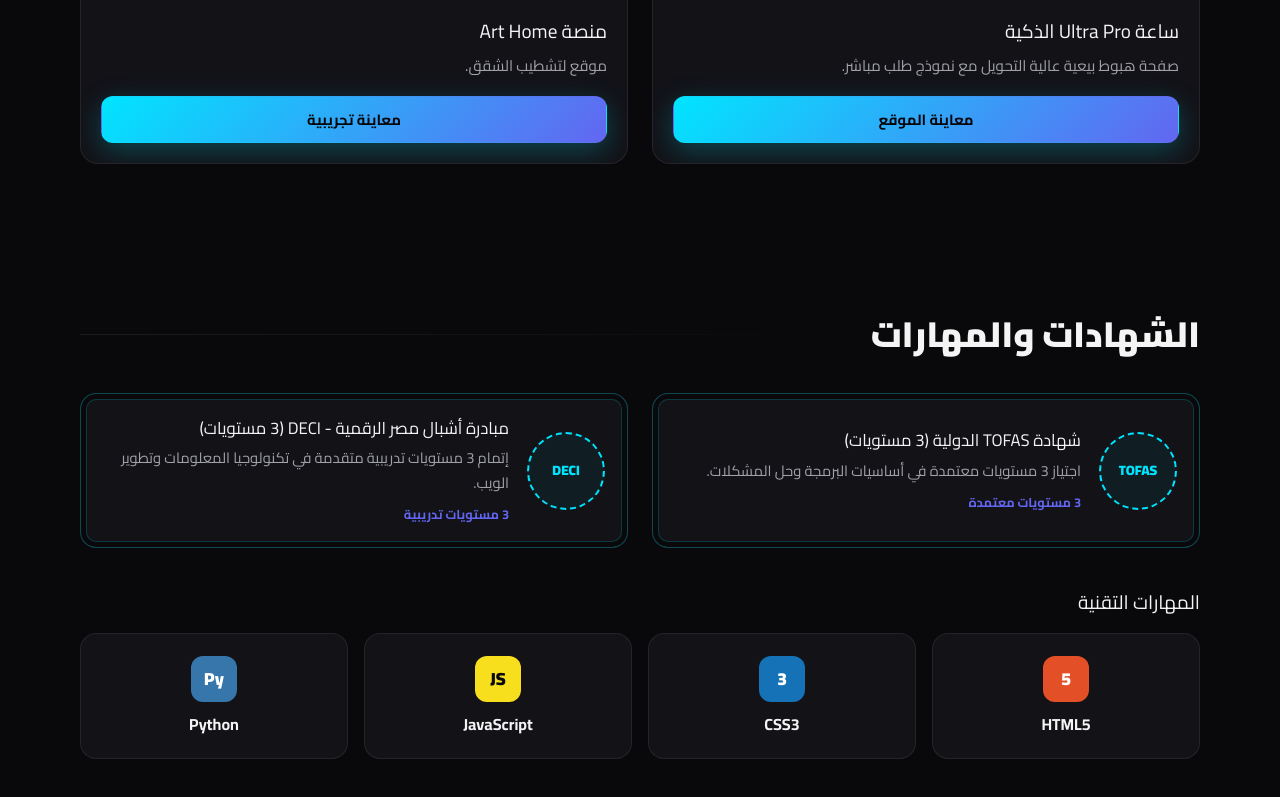
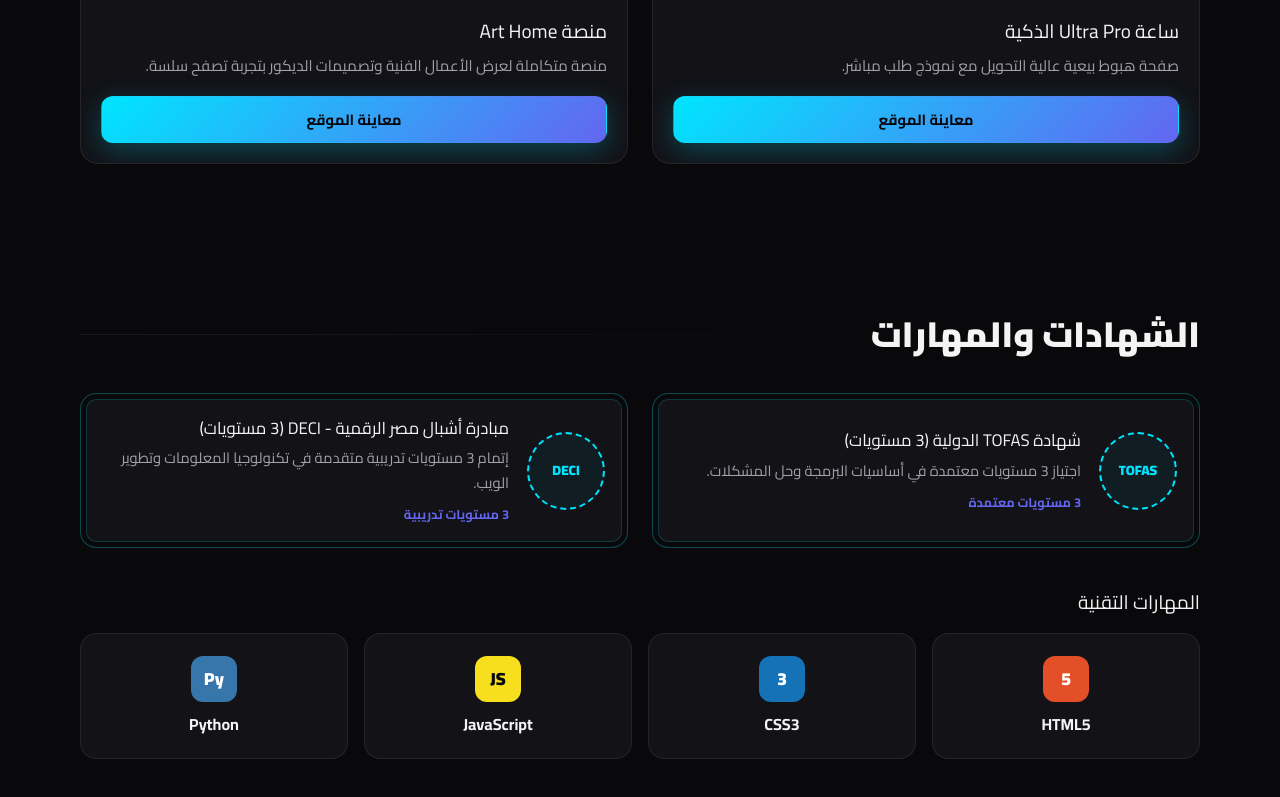
Before and after one commit to Youssef-Zaki-0/Portfolio, a plain HTML site: page index.html in a window 1280 px wide. Shown: the part 2245-3042 px from the top of the page. Drawn offline with nearby package versions, Linux system fonts and the light colour scheme.

Commit message:
Modify button title and description in index.html
Updated button title and description for Art Home platform.

```diff
--- a/index.html
+++ b/index.html
@@ -228,12 +228,12 @@ a{color:inherit;text-decoration:none}
         <div class="screen">
           <div class="bar"><i></i><i></i><i></i><em>youssef-zaki-0.github.io/Art_Home/</em></div>
           <div class="mock" style="--g1:rgba(168,85,247,.28);--g2:rgba(236,72,153,.2)"><b>Art Home</b><small>معاينة حية</small></div>
-          <button class="play" data-url="https://youssef-zaki-0.github.io/Art_Home/" data-title="Art Home الذكية">تشغيل المعاينة الحية</button>
+          <button class="play" data-url="https://youssef-zaki-0.github.io/Art_Home/" data-title="منصة Art Home">تشغيل المعاينة الحية</button>
         </div>
         <div class="pbody">
           <h3>منصة Art Home</h3>
-          <p>موقع لتشطيب الشقق.</p>
-          <div class="pact"><a class="btn primary" href="https://youssef-zaki-0.github.io/Art_Home/" target="_blank" rel="noopener">معاينة تجريبية</a></div>
+          <p>منصة متكاملة لعرض الأعمال الفنية وتصميمات الديكور بتجربة تصفح سلسة.</p>
+          <div class="pact"><a class="btn primary" href="https://youssef-zaki-0.github.io/Art_Home/" target="_blank" rel="noopener">معاينة الموقع</a></div>
         </div>
       </article>
     </div>
@@ -352,4 +352,4 @@ $$('a[href^="#"]').forEach((a) => {
 });
 </script>
 </body>
-            </html>
+</html>
```
